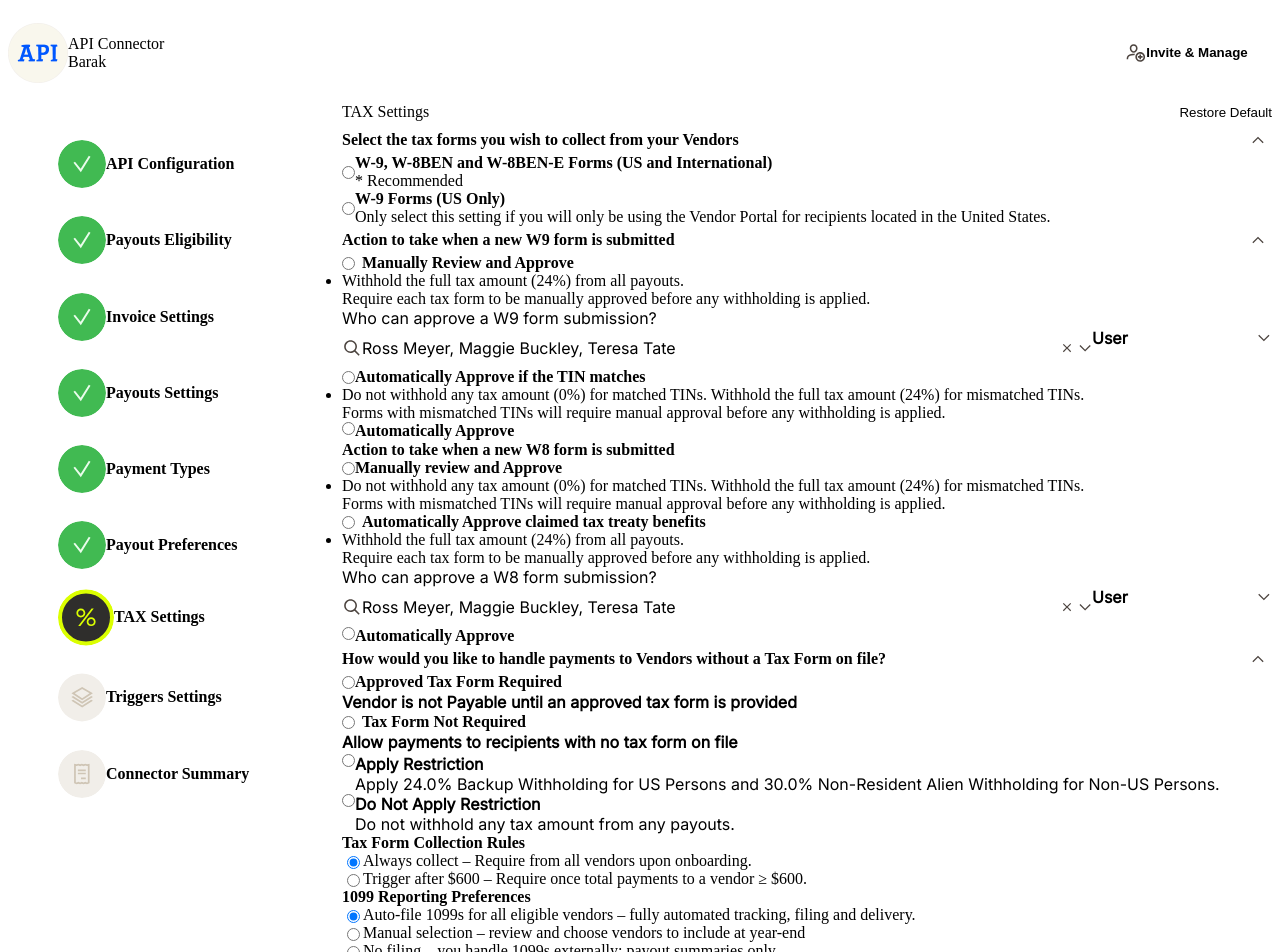
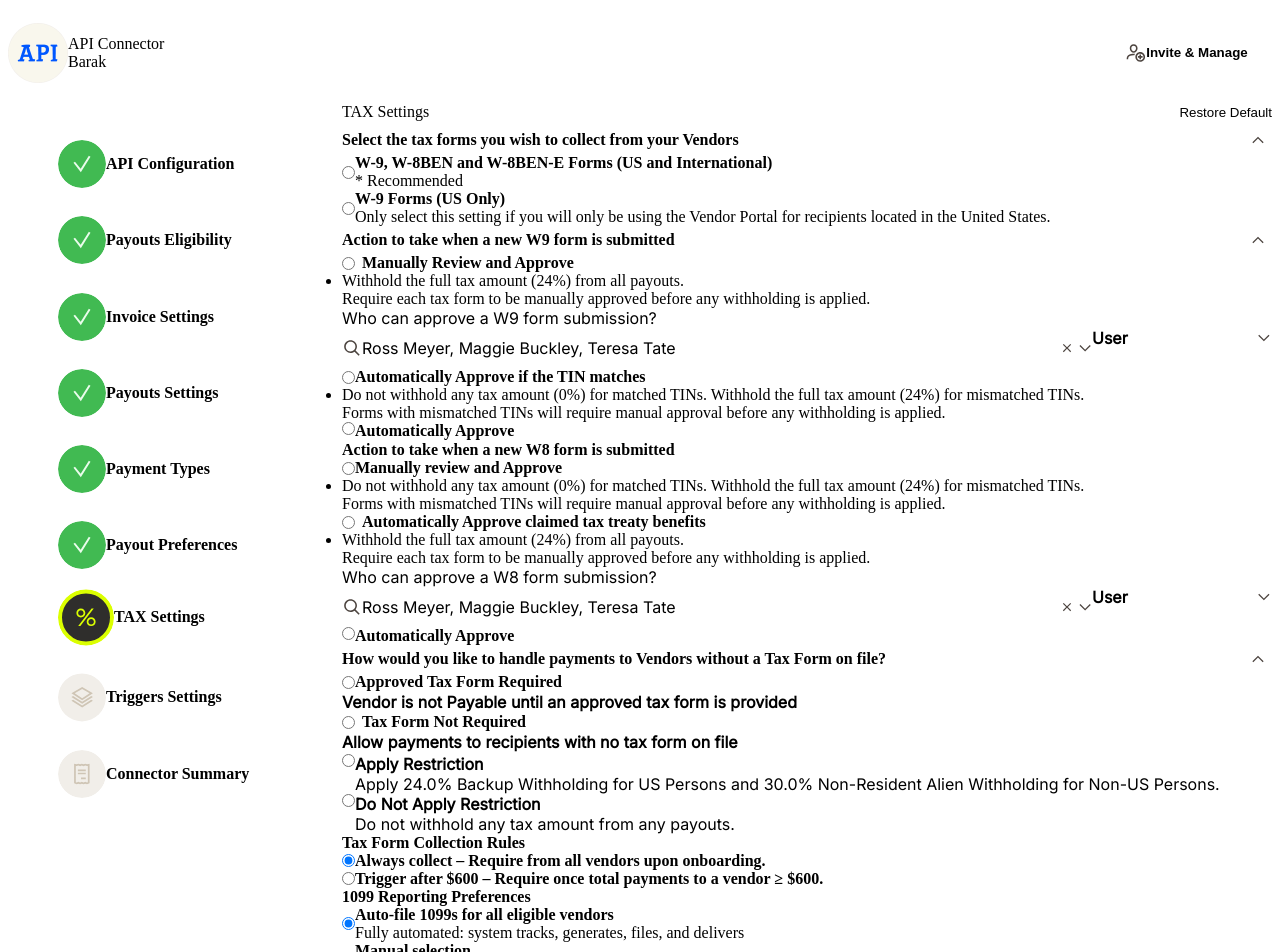
Before and after one commit to barakpayouts/tax001, a React (Vite) app: page / in a window 1280 px wide. Shown: the top 952 px of the page. Built offline with nearby package versions, Linux system fonts and the light colour scheme; the HTML template or start-up script is replaced by a standard one; a web font is replaced by a local one.

Commit message:
Refine tax configuration components

```diff
--- a/src/components/CBRBSelector.tsx
+++ b/src/components/CBRBSelector.tsx
@@ -1,4 +1,8 @@
-import { FunctionComponent, type CSSProperties } from "react";
+import {
+  FunctionComponent,
+  type CSSProperties,
+  type InputHTMLAttributes,
+} from "react";
 import styled from "styled-components";
 
 export type CBRBSelectorType = {
@@ -9,6 +13,9 @@ export type CBRBSelectorType = {
   /** Style props */
   rBAlignItems?: CSSProperties["alignItems"];
   titleMinWidth?: CSSProperties["minWidth"];
+
+  /** Props forwarded to the underlying input element */
+  inputProps?: InputHTMLAttributes<HTMLInputElement>;
 };
 
 const Shape1 = styled.input`
@@ -81,11 +88,12 @@ const CBRBSelector: FunctionComponent<CBRBSelectorType> = ({
   titleMinWidth,
   title,
   title1,
+  inputProps,
 }) => {
   return (
     <CbRbSelectorRoot className={className}>
       <Rb rBAlignItems={rBAlignItems}>
-        <Shape1 type="radio" />
+        <Shape1 type="radio" {...inputProps} />
         <Title111 titleMinWidth={titleMinWidth}>
           <Title1>{title}</Title1>
           <Title11>{title1}</Title11>
--- a/src/components/CBRBSelector1.tsx
+++ b/src/components/CBRBSelector1.tsx
@@ -1,4 +1,8 @@
-import { FunctionComponent, type CSSProperties } from "react";
+import {
+  FunctionComponent,
+  type CSSProperties,
+  type InputHTMLAttributes,
+} from "react";
 import styled from "styled-components";
 
 export type CBRBSelector1Type = {
@@ -9,6 +13,9 @@ export type CBRBSelector1Type = {
   /** Style props */
   rBAlignItems?: CSSProperties["alignItems"];
   titleMinWidth?: CSSProperties["minWidth"];
+
+  /** Props forwarded to the underlying input element */
+  inputProps?: InputHTMLAttributes<HTMLInputElement>;
 };
 
 const Shape1 = styled.input`
@@ -86,11 +93,12 @@ const CBRBSelector1: FunctionComponent<CBRBSelector1Type> = ({
   titleMinWidth,
   title,
   title1,
+  inputProps,
 }) => {
   return (
     <CbRbSelectorRoot className={className}>
       <Rb rBAlignItems={rBAlignItems}>
-        <Shape1 type="radio" />
+        <Shape1 type="radio" {...inputProps} />
         <Title111 titleMinWidth={titleMinWidth}>
           <Title1>{title}</Title1>
           <Title11>{title1}</Title11>
--- a/src/components/ReportingPreferences.tsx
+++ b/src/components/ReportingPreferences.tsx
@@ -1,5 +1,7 @@
 import { FunctionComponent, useState } from "react";
 import styled from "styled-components";
+import CBRBSelector from "./CBRBSelector";
+import CBRBSelector1 from "./CBRBSelector1";
 
 export type ReportingPreferenceOption = "auto" | "manual" | "none";
 
@@ -53,11 +55,6 @@ const Content = styled.div`
   gap: var(--gap-8);
 `;
 
-const Row = styled.label`
-  display: flex;
-  align-items: center;
-  gap: var(--gap-8);
-`;
 
 const ReportingPreferences: FunctionComponent<ReportingPreferencesProps> = ({
   onChange,
@@ -72,52 +69,52 @@ const ReportingPreferences: FunctionComponent<ReportingPreferencesProps> = ({
     onChange?.(newState);
   };
 
+  const renderOption = (
+    value: ReportingPreferenceOption,
+    title: string,
+    subtitle: string,
+    testId: string,
+  ) => {
+    const Selected = state.preference === value ? CBRBSelector1 : CBRBSelector;
+    return (
+      <Selected
+        title={title}
+        title1={subtitle}
+        inputProps={{
+          name: "reporting",
+          value,
+          checked: state.preference === value,
+          onChange: () => change(value),
+          "data-testid": testId,
+        }}
+      />
+    );
+  };
+
   return (
     <Section data-testid="reporting-preferences">
       <Header>
         <Title>1099 Reporting Preferences</Title>
       </Header>
       <Content>
-        <Row>
-          <input
-            type="radio"
-            name="reporting"
-            value="auto"
-            checked={state.preference === "auto"}
-            onChange={() => change("auto")}
-            data-testid="reporting-auto"
-          />
-          <span>
-            Auto-file 1099s for all eligible vendors – fully automated tracking,
-            filing and delivery.
-          </span>
-        </Row>
-        <Row>
-          <input
-            type="radio"
-            name="reporting"
-            value="manual"
-            checked={state.preference === "manual"}
-            onChange={() => change("manual")}
-            data-testid="reporting-manual"
-          />
-          <span>
-            Manual selection – review and choose vendors to include at year-end
-          </span>
-        </Row>
-        <Row>
-          <input
-            type="radio"
-            name="reporting"
-            value="none"
-            checked={state.preference === "none"}
-            onChange={() => change("none")}
-            data-testid="reporting-none"
-          />
-          <span>
-            No filing – you handle 1099s externally; payout summaries only
-          </span>
-        </Row>
+        {renderOption(
+          "auto",
+          "Auto-file 1099s for all eligible vendors",
+          "Fully automated: system tracks, generates, files, and delivers",
+          "reporting-auto",
+        )}
+        {renderOption(
+          "manual",
+          "Manual selection",
+          "Client reviews & selects which vendors to include at year-end",
+          "reporting-manual",
+        )}
+        {renderOption(
+          "none",
+          "No filing (client handles it externally)",
+          "System provides payout summaries but does not file",
+          "reporting-none",
+        )}
       </Content>
     </Section>
   );
--- a/src/components/TaxFormCollectionRule.tsx
+++ b/src/components/TaxFormCollectionRule.tsx
@@ -1,5 +1,7 @@
 import { FunctionComponent, useState, ChangeEvent } from "react";
 import styled from "styled-components";
+import CBRBSelector from "./CBRBSelector";
+import CBRBSelector1 from "./CBRBSelector1";
 
 export type RuleOption = "always" | "threshold";
 
@@ -58,11 +60,6 @@ const Content = styled.div`
   gap: var(--gap-8);
 `;
 
-const Row = styled.label`
-  display: flex;
-  align-items: center;
-  gap: var(--gap-8);
-`;
 
 const SubOptions = styled.div`
   display: flex;
@@ -100,36 +97,38 @@ const TaxFormCollectionRule: FunctionComponent<TaxFormCollectionRuleProps> = ({
       update({ ...state, [key]: e.target.checked });
     };
 
+  const renderRadioOption = (value: RuleOption, label: string, testId: string) => {
+    const Selected = state.rule === value ? CBRBSelector1 : CBRBSelector;
+    return (
+      <Selected
+        title={label}
+        inputProps={{
+          name: "tax-rule",
+          value,
+          checked: state.rule === value,
+          onChange: () => handleRuleChange(value),
+          "data-testid": testId,
+        }}
+      />
+    );
+  };
+
   return (
     <Section data-testid="tax-form-rule">
       <Header>
         <Title>Tax Form Collection Rules</Title>
       </Header>
       <Content>
-        <Row>
-          <input
-            type="radio"
-            name="tax-rule"
-            value="always"
-            checked={state.rule === "always"}
-            onChange={() => handleRuleChange("always")}
-            data-testid="rule-always"
-          />
-          <span>Always collect – Require from all vendors upon onboarding.</span>
-        </Row>
-        <Row>
-          <input
-            type="radio"
-            name="tax-rule"
-            value="threshold"
-            checked={state.rule === "threshold"}
-            onChange={() => handleRuleChange("threshold")}
-            data-testid="rule-threshold"
-          />
-          <span>
-            Trigger after $600 – Require once total payments to a vendor ≥ $600.
-          </span>
-        </Row>
+        {renderRadioOption(
+          "always",
+          "Always collect – Require from all vendors upon onboarding.",
+          "rule-always",
+        )}
+        {renderRadioOption(
+          "threshold",
+          "Trigger after $600 – Require once total payments to a vendor ≥ $600.",
+          "rule-threshold",
+        )}
         {state.rule === "threshold" && (
           <SubOptions>
             <label>
```
